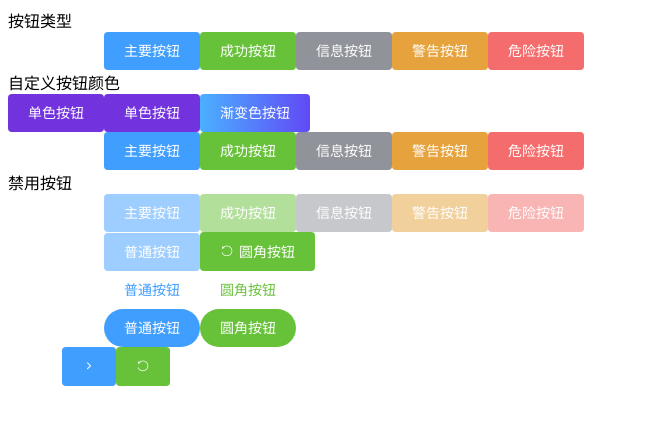
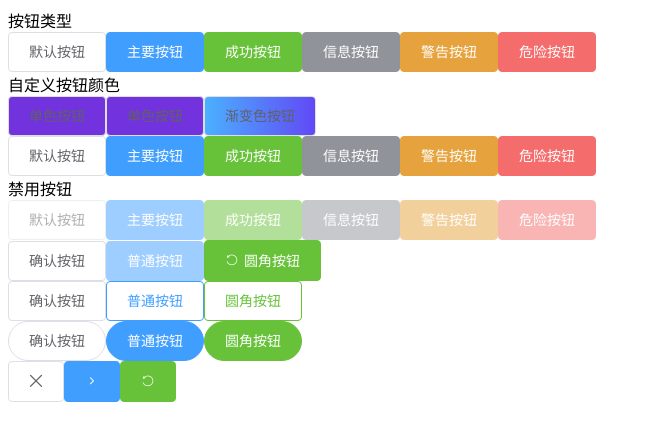
Before and after one commit to SylviaXiao/x-ui, a Vue app: page / in a window 1280 px wide. Shown: the top 440 px of the page, without its empty margins (0-651 px from the left). Built offline with nearby package versions, Linux system fonts and the light colour scheme.

Commit message:
解决button字不显示bug

```diff
--- a/src/components/Button/index.vue
+++ b/src/components/Button/index.vue
@@ -4,7 +4,6 @@
     :class="[
       `x-button--${type}`,
       `x-button--${size}`,
-      `x-button-color--${color}`,
       {
         'is-plain': plain,
         'is-round': round,
@@ -151,4 +150,3 @@ export default {
   cursor: not-allowed;
 }
 </style>
-++
```
